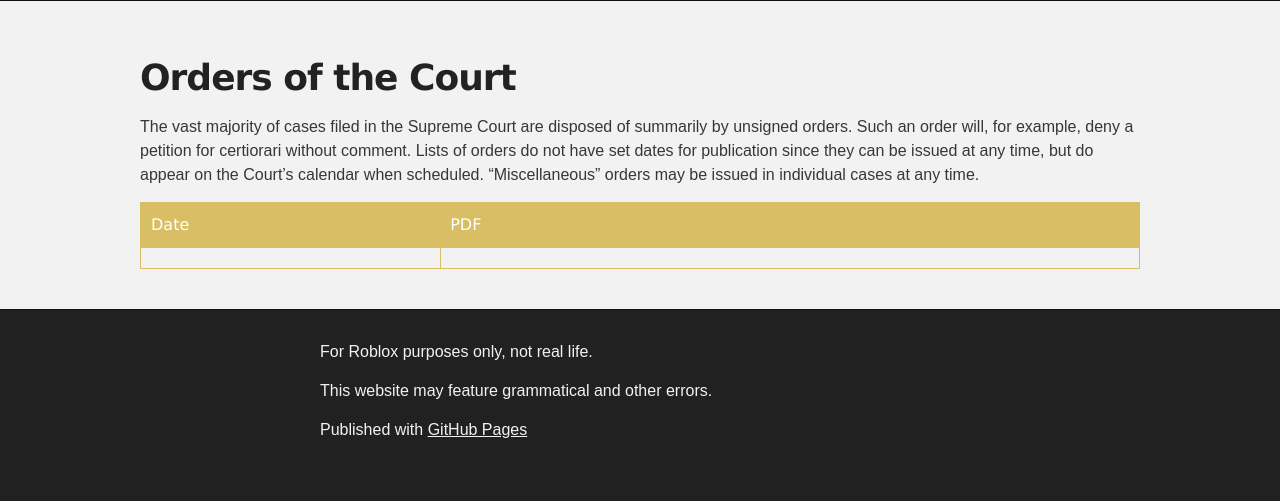
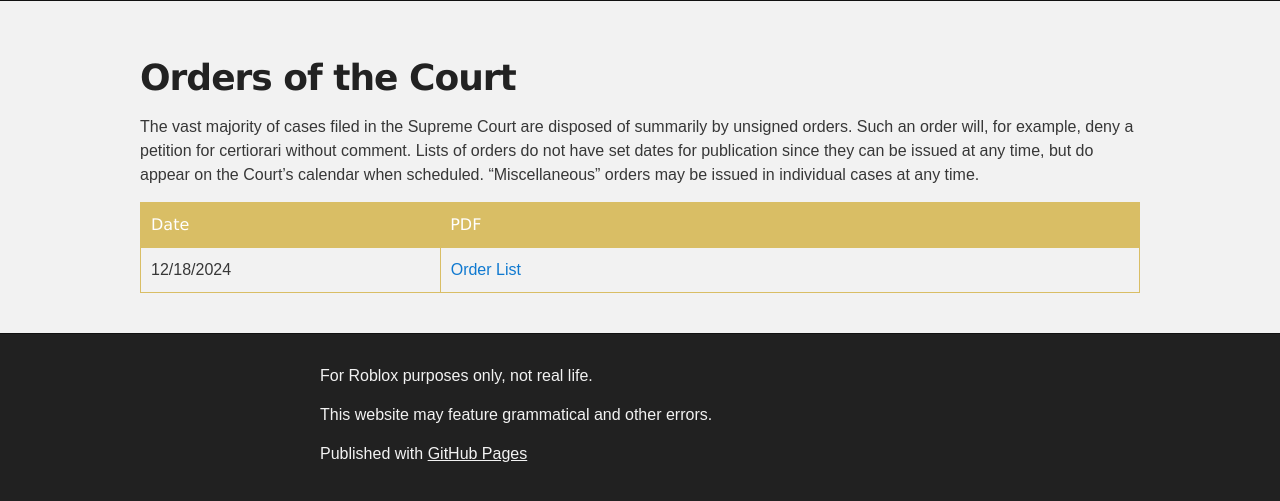
Before and after one commit to supremecourtrblx/supremecourtrblx.github.io, a Jekyll site: the page built from orders.md, in a window 1280 px wide. Shown: the part 557-1058 px from the top of the page. Built offline with Jekyll 4.4.1, drawn with Linux system fonts in a browser that asks for light colours; our own code applies the rules of GitHub Pages for plain Markdown files; before the commit the page ends 1034 px from its top, so only the background shows below that.

Commit message:
Update orders.md

```diff
--- a/orders.md
+++ b/orders.md
@@ -10,7 +10,7 @@ The vast majority of cases filed in the Supreme Court are disposed of summarily
         <th>PDF</th>
     </tr>
     <tr>
-        <td></td>
-        <td></td>
+        <td>12/18/2024</td>
+        <td><a href="/orders/orderlist121824.pdf">Order List</a></td>
     </tr>
 </table>
```
